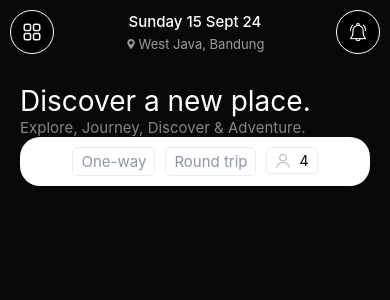
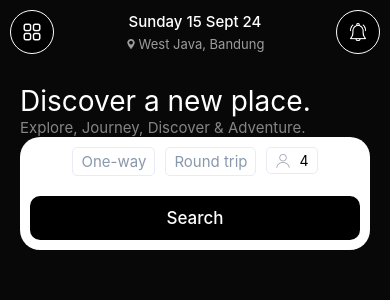
Before and after one commit to direx99/Ticket-Flight, a React Native app: screen / in a window 390 px wide. Shown: the top 300 px of the page. Built offline with nearby package versions, Linux system fonts and the light colour scheme.

Commit message:
Search button

```diff
--- a/app/components/SearchWidget.jsx
+++ b/app/components/SearchWidget.jsx
@@ -49,6 +49,9 @@ const SearchWidget = () => {
           <PassengerCountButton />
         </View>
       </View>
+      <TouchableOpacity style={styles.searchButton}>
+        <Text style={styles.searchText}>Search</Text>
+      </TouchableOpacity>
     </View>
   );
 };
@@ -114,4 +117,18 @@ const styles = StyleSheet.create({
     alignItems: "center",
     gap: 8,
   },
+
+  searchButton: {
+    backgroundColor: "#000000",
+    width: "100%",
+    alignItems: "center",
+    borderRadius: 10,
+    marginTop: 20,
+  },
+  searchText: {
+    color: "#ffffff",
+    paddingVertical: 12,
+    fontSize: 17,
+    fontWeight: "500",
+  },
 });
```
